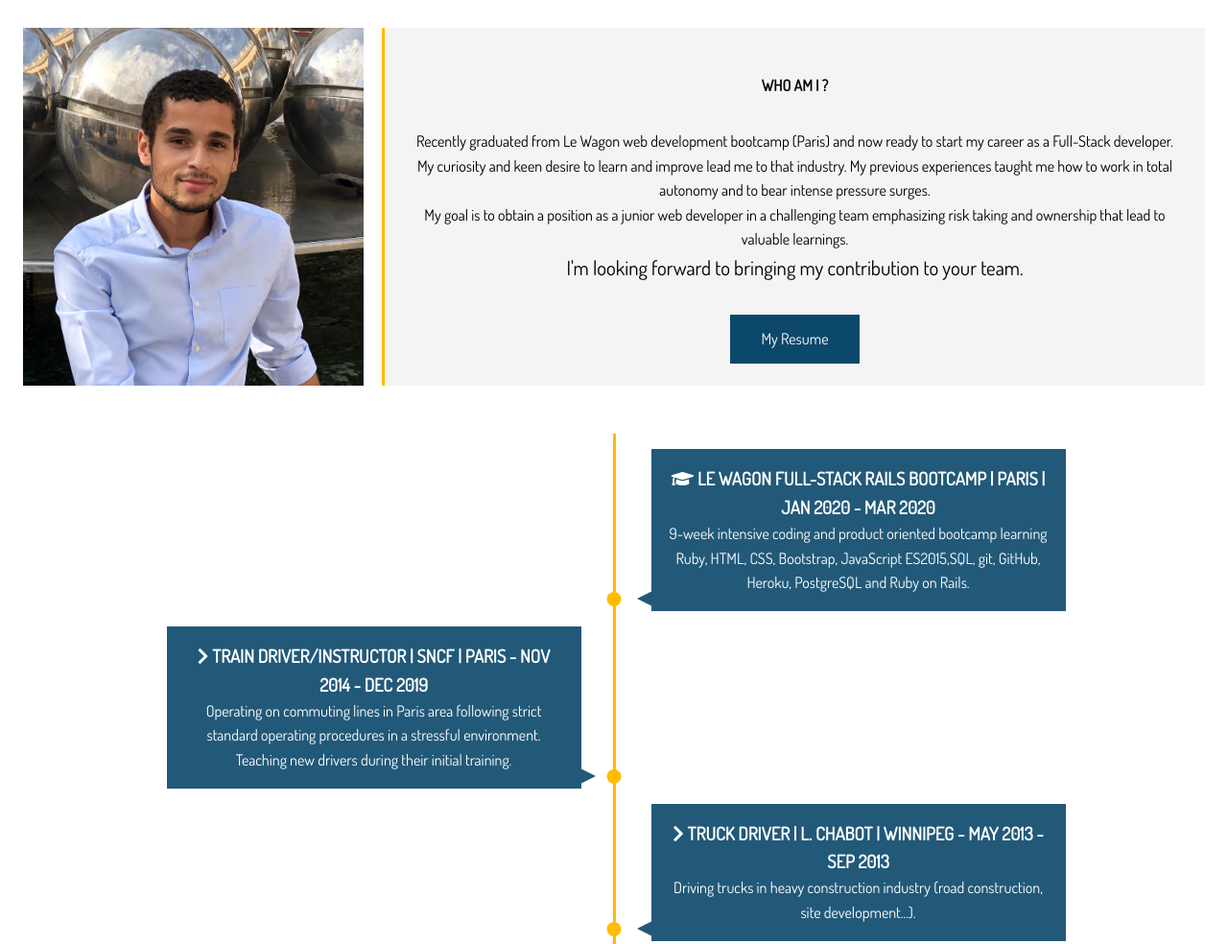
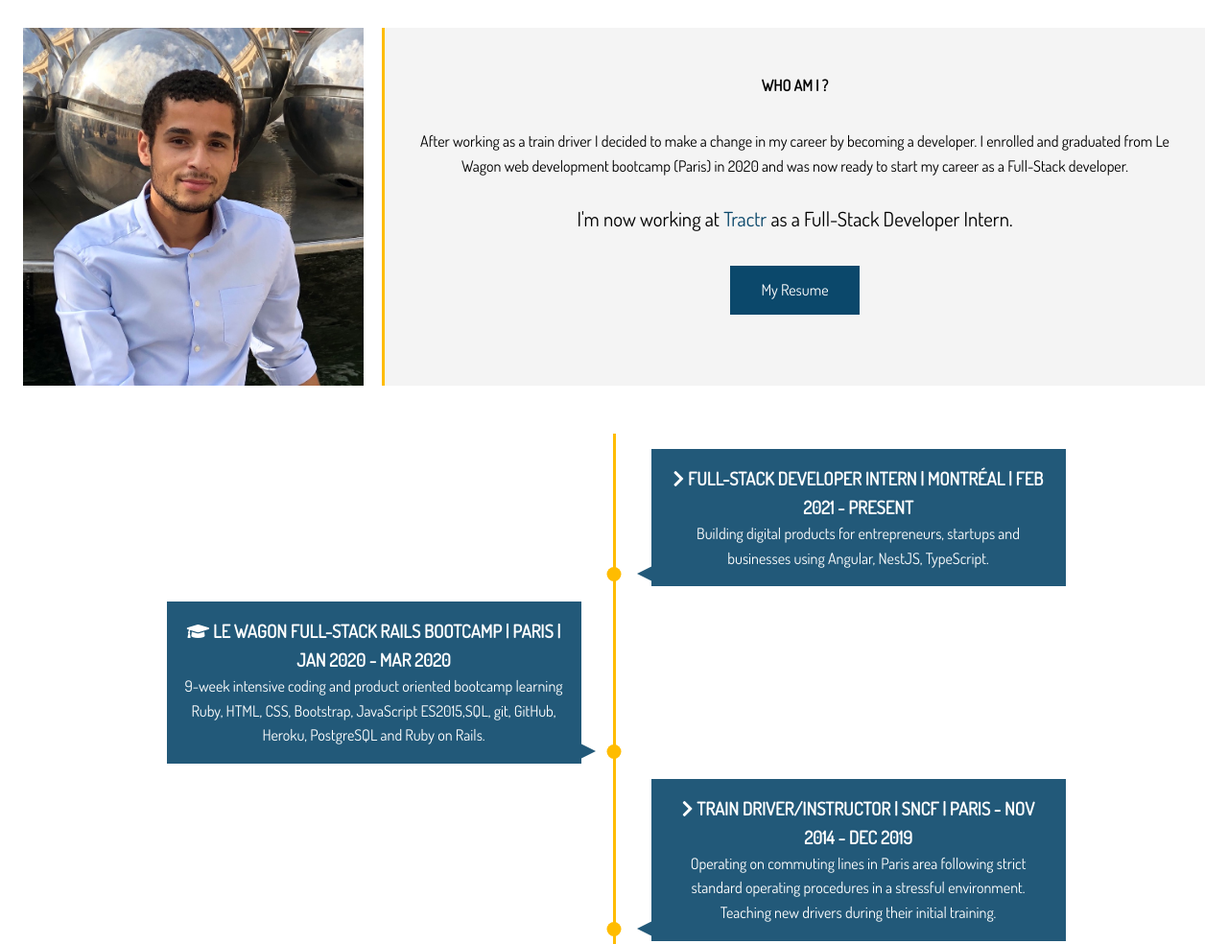
Before and after one commit to benjamin1555/benjamin1555.github.io, a website: page index.html in a window 1280 px wide. Shown: the part 980-1964 px from the top of the page at 96% size. Drawn offline with nearby package versions, Linux system fonts and the light colour scheme.

Commit message:
update bio and resume

```diff
--- a/index.html
+++ b/index.html
@@ -24,7 +24,7 @@
       <div class="header-content">
         <h1>Benjamin Testé</h1>
         <div class="typewriter">
-          <p class="lead"><span class="txt-type" data-wait="3000" data-words='["I am a Junior Web Developer", "Living In Toronto", " And Looking For An Exciting Opportunity"]'></span></p>
+          <p class="lead"><span class="txt-type" data-wait="3000" data-words='["I Am A Junior Web Developer", "Living In Toronto", "And Currently Working At Tractr"]'></span></p>
         </div>
         <div class="bottom-line"></div>
         <a href="#about" class="btn-light">About Me</a>
@@ -43,22 +43,11 @@
           <div class="bio-text">
             <h4>Who Am I ?</h4>
             <p>
-              Recently graduated from Le Wagon web development bootcamp (Paris) and
-              now ready to start my career as a Full-Stack developer. <br>
-              My curiosity and keen
-              desire to learn and improve lead me to that industry.
-              My previous experiences taught me how to work in
-              total autonomy and to bear intense pressure surges.
-            </p>
-            <p>
-              My goal is to obtain a position as a junior web
-              developer in a challenging team
-              emphasizing risk taking and
-              ownership that lead to valuable
-              learnings.
-            </p>
-            <p class="lead">I'm looking forward
-              to bringing my contribution to your team.</p>
+              After working as a train driver I decided to make a change in my career by becoming a developer.
+              I enrolled and graduated from Le Wagon web development bootcamp (Paris) in 2020 and was
+              now ready to start my career as a Full-Stack developer. <br><br>
+            <p class="lead">I'm now working at <a href="https://tractr.net/" target="_blank" class="current-job-link">Tractr</a>
+              as a Full-Stack Developer Intern.</p>
             <a href="resume.html" class="btn-primary">My Resume</a>
           </div>
           </div>
@@ -66,6 +55,15 @@
 
       <div class="timeline">
         <ul>
+          <li>
+            <div>
+              <h3><i class="fas fa-chevron-right"></i> Full-Stack Developer Intern | Montréal | Feb 2021 - Present</h3>
+              <p>
+                Building digital products for entrepreneurs, startups and businesses using Angular, NestJS, TypeScript.
+              </p>
+            </div>
+          </li>
+
           <li>
             <div>
               <h3><i class="fas fa-graduation-cap"></i> Le Wagon Full-Stack Rails Bootcamp | Paris | Jan 2020 - Mar 2020</h3>
--- a/scss/main.scss
+++ b/scss/main.scss
@@ -133,6 +133,10 @@ img {
 
       p:first-child {
         margin-bottom: 2rem;
+      }
+
+      a.current-job-link {
+        color: $primary-color;
       }
     }
   }
```
Also changed, not shown: dist/css/main.css.
